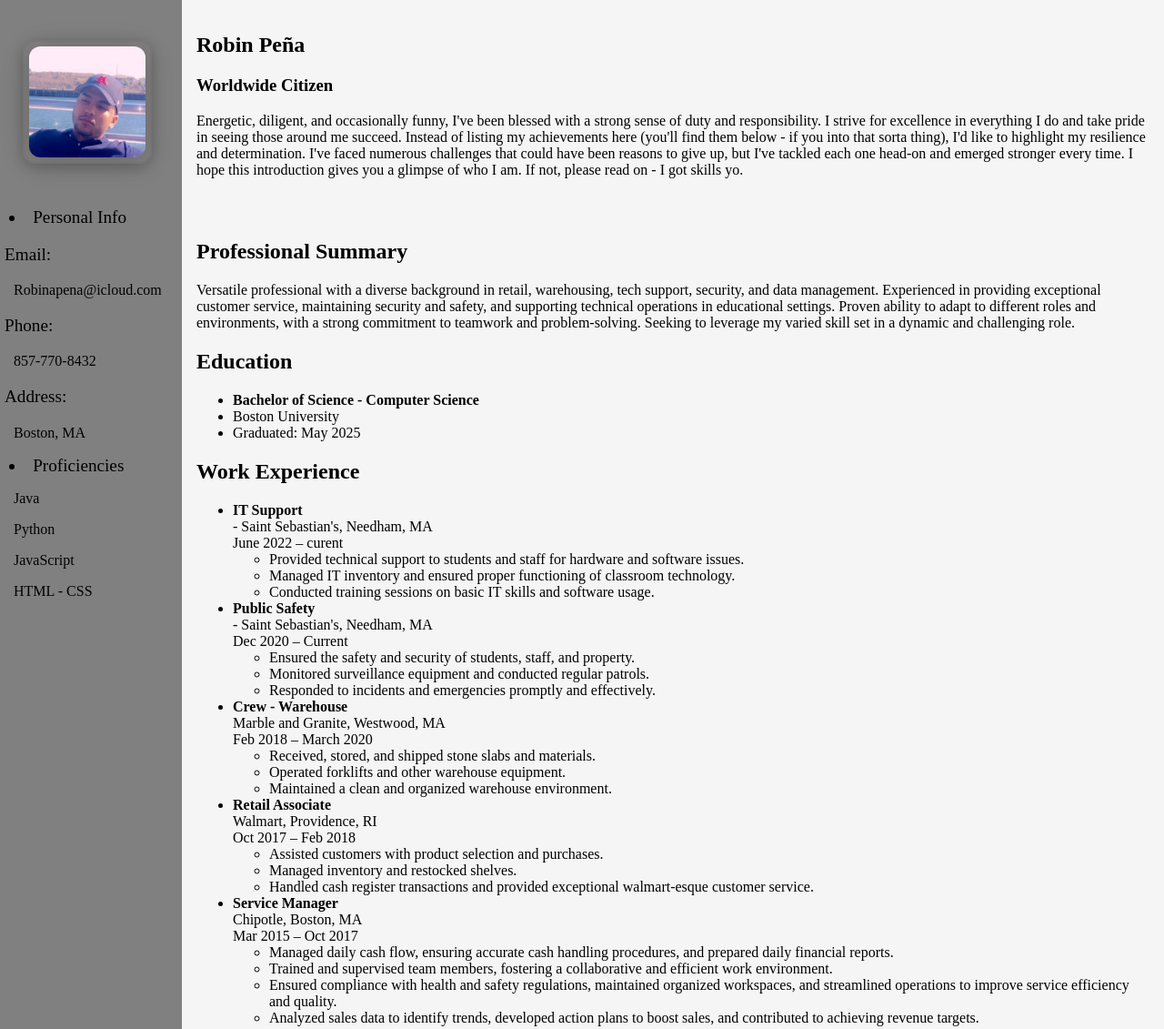
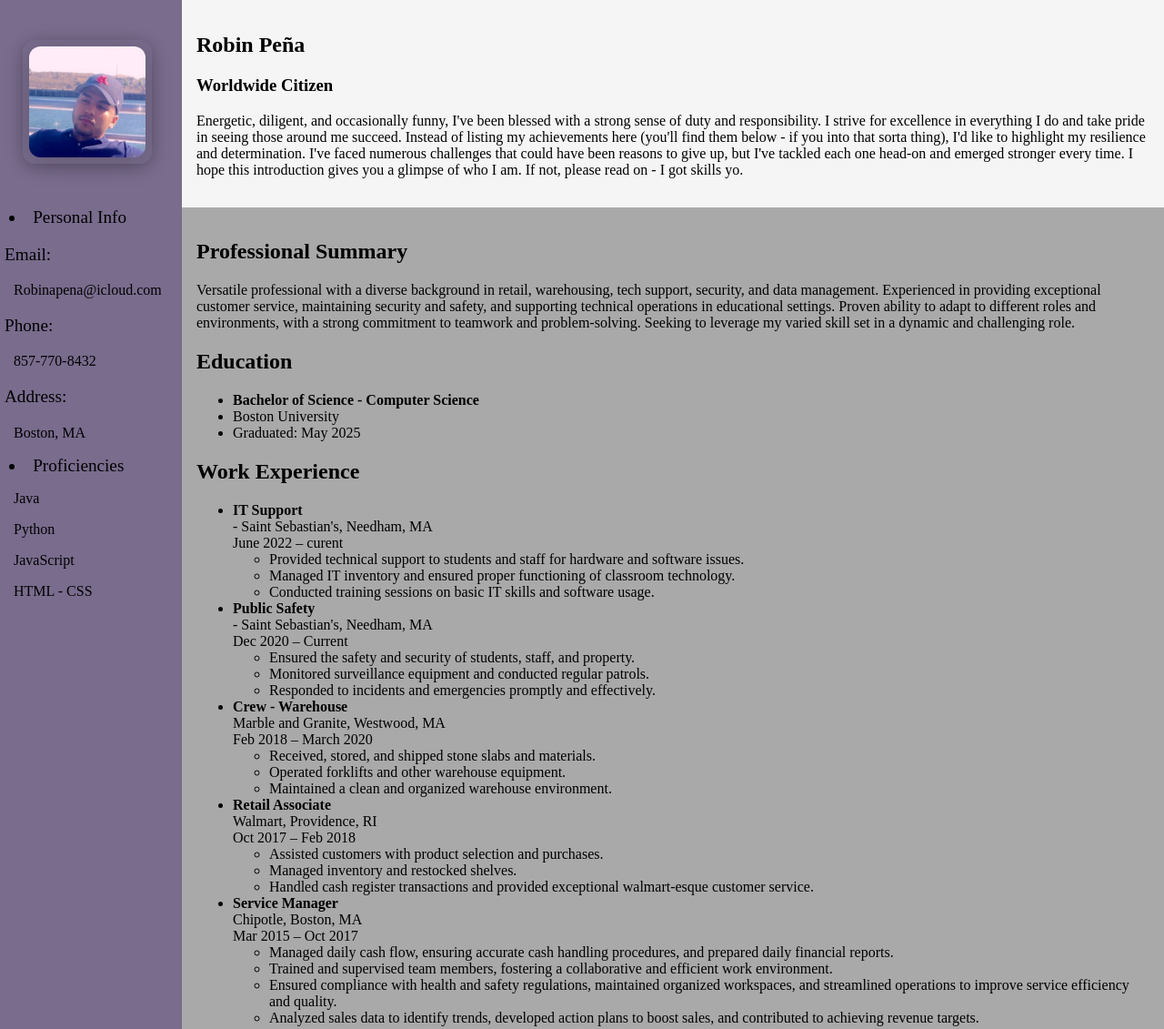
Before and after one commit to CrookyCrooko/CrookyCrooko.github.io, a plain HTML site: page index.html in a window 1280 px wide. Shown: the top 1131 px of the page at 91% size. Drawn offline with Linux system fonts and the light colour scheme.

Commit message:
Update styles.css

```diff
--- a/styles.css
+++ b/styles.css
@@ -2,7 +2,7 @@ html, body {
     height: 100%;
     margin: 0;
     padding: 0;
-    background-color: gray;
+    background-color: rgb(121, 108, 141);
 }
 /* Page Style Controls */
 
@@ -21,7 +21,7 @@ html, body {
 /* Image Style Controls */
 
 .about-me-image-frame {
-    border: 2px solid #7d7979cb;
+    border: 2px solid rgb(121, 108, 141);
     padding: 5px;
     margin-right: 1rem;
     display: inline-block;
@@ -42,7 +42,7 @@ html, body {
 /* About Me Section Controls */
 
 #about-me-image {
-    background-color: gray;
+    background-color: rgb(121, 108, 141);
     grid-area: about-me-image;
     box-sizing: border-box;
     min-width: max-content;
@@ -63,7 +63,7 @@ html, body {
 
 
 #sidebar {
-    background-color: gray;
+    background-color: rgb(121, 108, 141);
     grid-area: sidebar;
     box-sizing: border-box;
     min-width: 200px; /* Match the grid-template-columns value */
@@ -89,7 +89,7 @@ html, body {
 /* Main Content Section Controls */
 
 #main-content {
-    background-color: whitesmoke;
+    background-color: darkgray;
     grid-area: main-content;
     display: flex;
     flex-direction: column;
@@ -103,7 +103,7 @@ html, body {
 /* Footer Section Controls */
 
 #footer {
-    background-color: blue;
+    background-color: rgb(121, 108, 141);
     grid-area: footer;
     display: flex;
     align-items: center;
```
